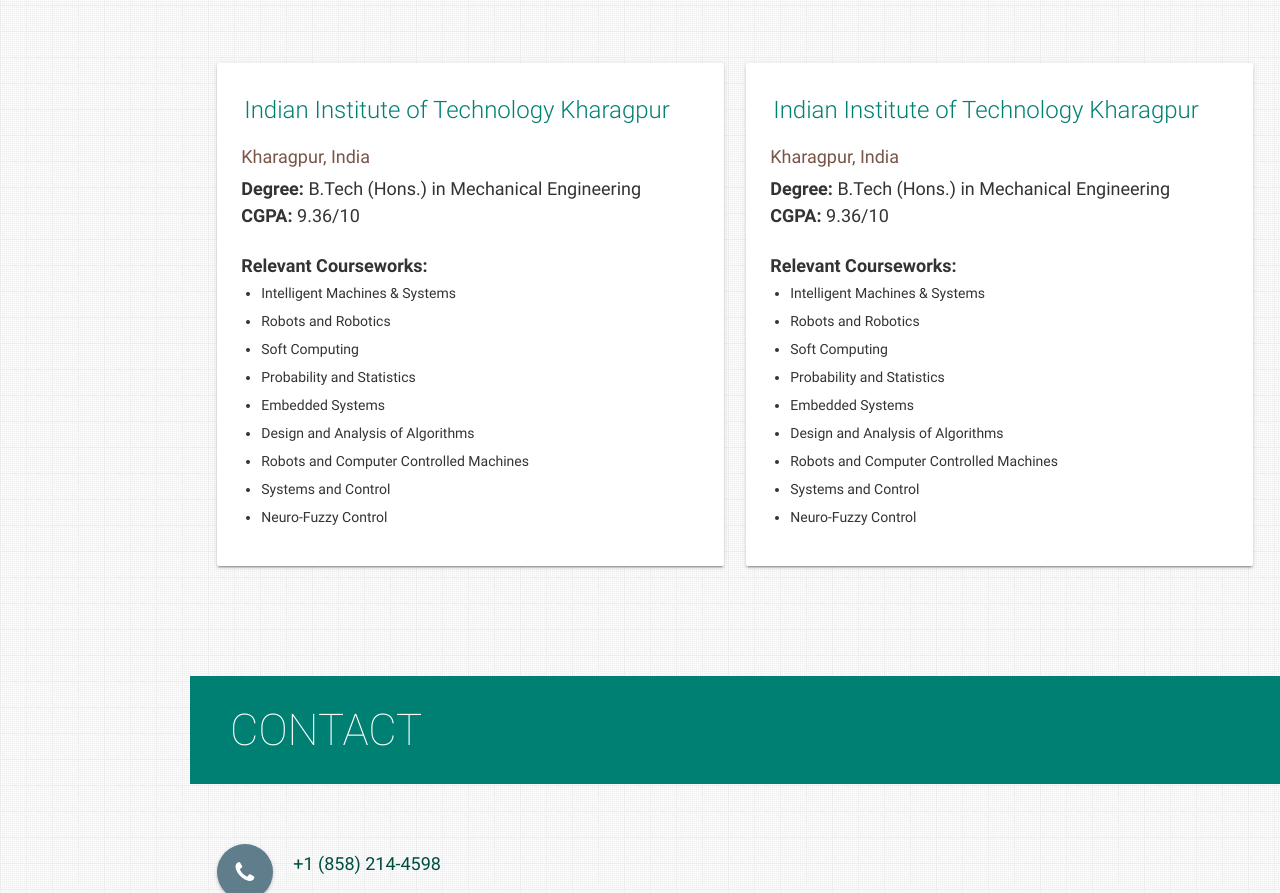
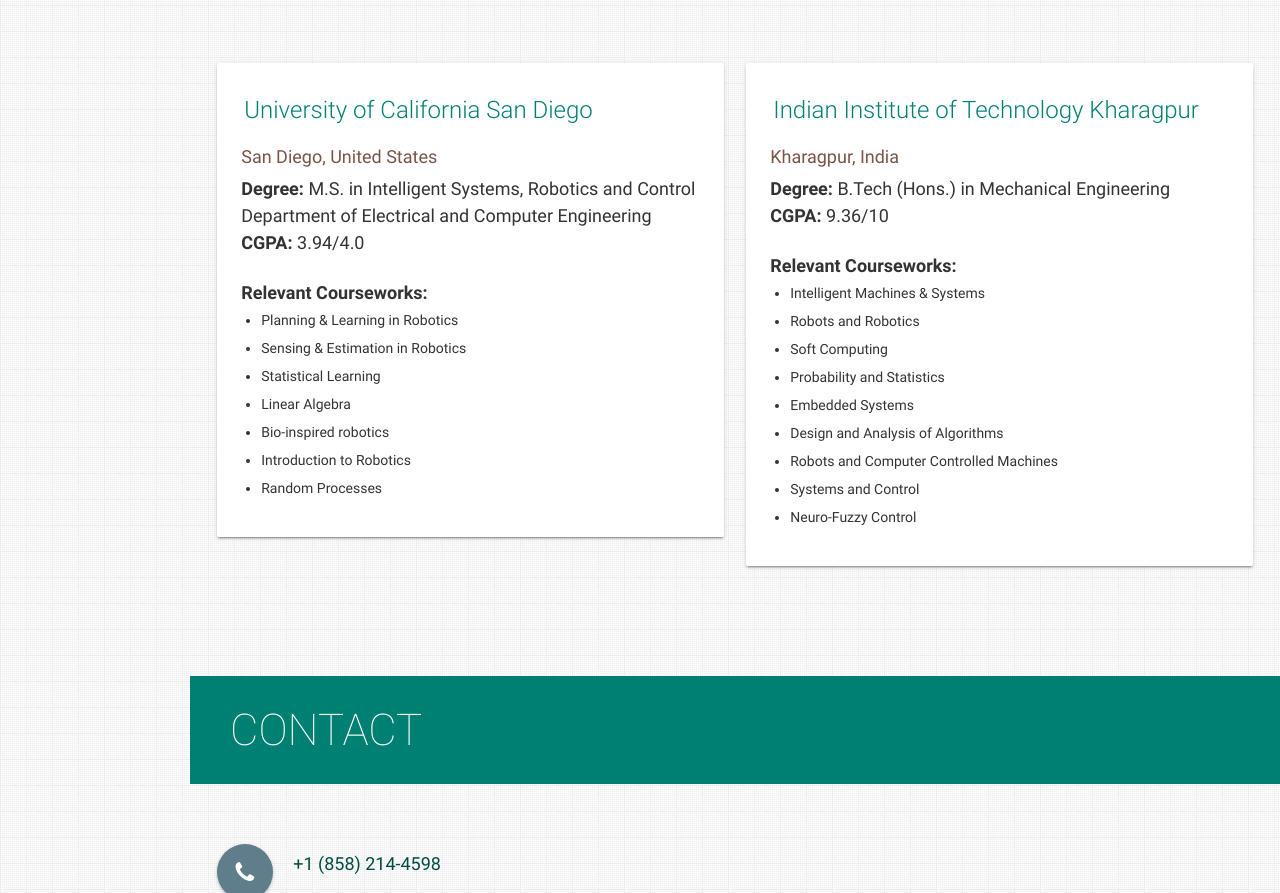
Before and after one commit to miranisaurabh/miranisaurabh.github.io, a plain HTML site: page index.html in a window 1280 px wide. Shown: the part 5585-6478 px from the top of the page. Drawn offline with nearby package versions, Linux system fonts and the light colour scheme.

Commit message:
update education

```diff
--- a/index.html
+++ b/index.html
@@ -867,29 +867,28 @@
             <div class="card">
               <div class="card-content">
                 <p>
-                  <span class="card-title"><a href="http://www.iitkgp.ac.in/" class="teal-text hoverline">Indian Institute of Technology
-                      Kharagpur</a></span>
+                  <span class="card-title"><a href="https://ucsd.edu/" class="teal-text hoverline">University of California
+                      San Diego</a></span>
                 </p>
-                <p class="brown-text">Kharagpur, India</p>
+                <p class="brown-text">San Diego, United States</p>
                 <p>
-                  <b>Degree: </b>B.Tech (Hons.) in Mechanical Engineering
+                  <b>Degree: </b>M.S. in Intelligent Systems, Robotics and Control
+                  Department of Electrical and Computer Engineering
                   <br>
-                  <b>CGPA: </b>9.36/10
+                  <b>CGPA: </b>3.94/4.0
                 </p>
 
                 <ul>
                   <p>
                     <b>Relevant Courseworks:</b>
                   <ul>
-                    <li>Intelligent Machines & Systems</li>
-                    <li>Robots and Robotics</li>
-                    <li>Soft Computing</li>
-                    <li>Probability and Statistics</li>
-                    <li>Embedded Systems</li>
-                    <li>Design and Analysis of Algorithms</li>
-                    <li>Robots and Computer Controlled Machines</li>
-                    <li>Systems and Control</li>
-                    <li>Neuro-Fuzzy Control</li>
+                    <li>Planning & Learning in Robotics</li>
+                    <li>Sensing & Estimation in Robotics</li>
+                    <li>Statistical Learning</li>
+                    <li>Linear Algebra</li>
+                    <li>Bio-inspired robotics</li>
+                    <li>Introduction to Robotics</li>
+                    <li>Random Processes</li>
                   </ul>
                   </p>
 
```
